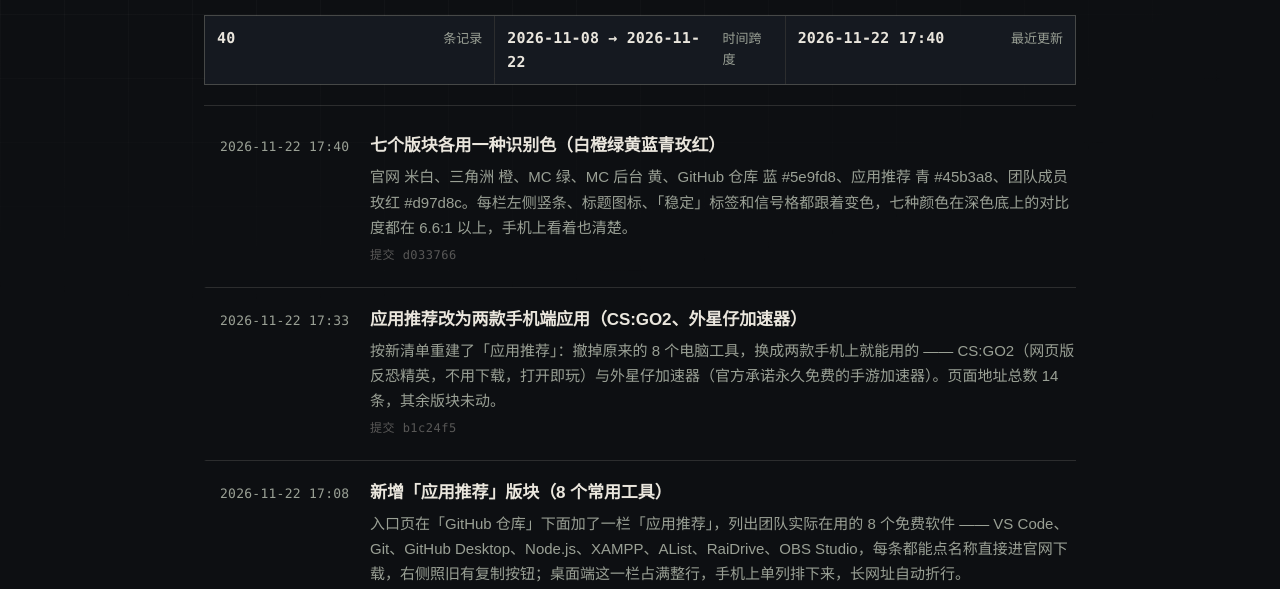
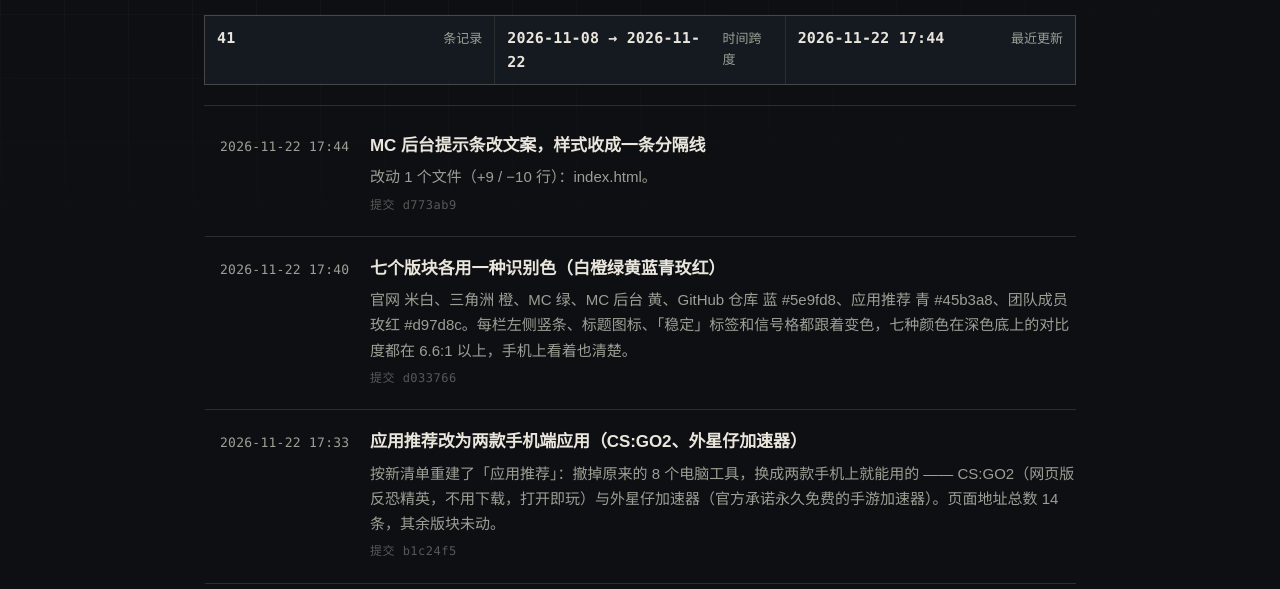
Before and after one commit to dfclub/dfclub.github.io, a plain HTML site: page log.html in a window 1280 px wide. Shown: the part 178-767 px from the top of the page. Drawn offline with Linux system fonts and the light colour scheme.

Commit message:
docs: 更新日志页 [skip log]

```diff
--- a/log.html
+++ b/log.html
@@ -145,13 +145,21 @@ footer a:hover{color:var(--paper);border-color:rgba(234,230,221,.4)}
     <h1>更新日志</h1>
     <p class="lede">本站每一次改动都记在这里，时间精确到分钟。自动化部署和在 GitHub 网页上手动提交的改动，都会按提交记录收进来。</p>
     <ul class="stats">
-      <li><b>40</b><span>条记录</span></li>
+      <li><b>41</b><span>条记录</span></li>
       <li><b>2026-11-08 → 2026-11-22</b><span>时间跨度</span></li>
-      <li><b>2026-11-22 17:40</b><span>最近更新</span></li>
+      <li><b>2026-11-22 17:44</b><span>最近更新</span></li>
     </ul>
   </header>
 
   <main class="log" aria-label="更改记录">
+      <article class="entry">
+        <time datetime="2026-11-22T17:44">2026-11-22 17:44</time>
+        <div>
+          <h2>MC 后台提示条改文案，样式收成一条分隔线</h2>
+          <p>改动 1 个文件（+9 / −10 行）：index.html。</p>
+          <span class="hash">提交 d773ab9</span>
+        </div>
+      </article>
       <article class="entry">
         <time datetime="2026-11-22T17:40">2026-11-22 17:40</time>
         <div>
@@ -477,7 +485,7 @@ footer a:hover{color:var(--paper);border-color:rgba(234,230,221,.4)}
 
   <footer>
     <span>维护：dfclub</span>
-    <span>本页由提交记录自动生成 · 2026-11-22 17:40</span>
+    <span>本页由提交记录自动生成 · 2026-11-22 17:44</span>
     <a href="./index.html">返回入口页</a>
   </footer>
 </div>
```
